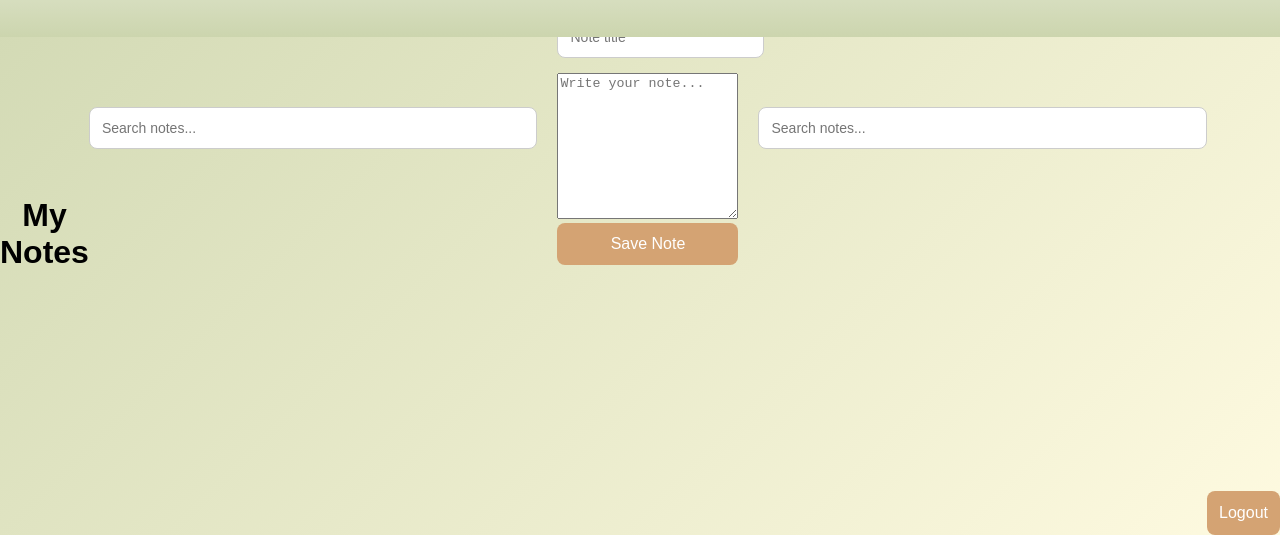
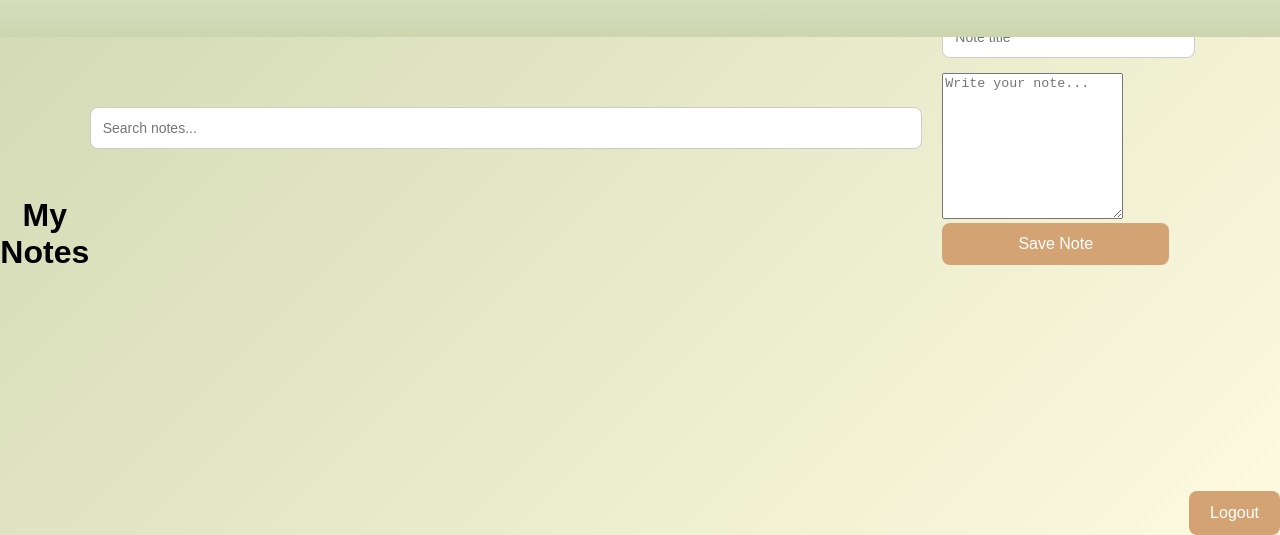
Before and after one commit to KimberlyM076/secure-notes-app, a plain HTML site: page notes.html in a window 1280 px wide. Shown: the part 265-800 px from the top of the page. Drawn offline with Linux system fonts and the light colour scheme; sample sign-in values are in the browser's storage.

Commit message:
Just amending the search functionality.

```diff
--- a/notes.html
+++ b/notes.html
@@ -31,9 +31,6 @@
     <button id="saveNoteBtn" type="button">Save Note</button>
   </div>
 
-  <!--Search functionality area-->
-  <input type="text" id="searchInput" placeholder="Search notes..." />
-
   <!-- Notes Display Area -->
   <div id="notesContainer" class="notes-container"></div>
 
```
